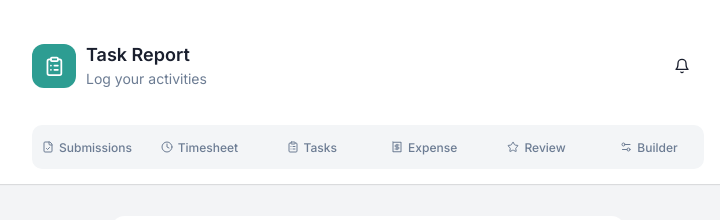
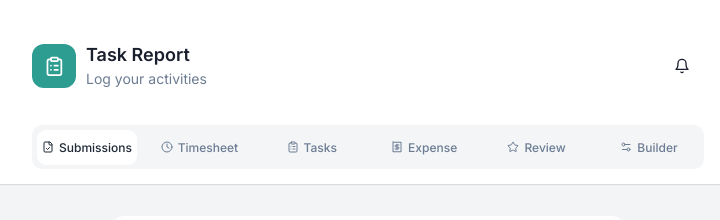
Before and after one commit to Aniamaka-somto/Asoro-Task-tab, a React (Vite) app: page / in a window 1280 px wide. Shown: the top 220 px of the page, without its empty margins (272-992 px from the left). Built offline with nearby package versions, Linux system fonts and the light colour scheme.

Commit message:
tabs now click but i think i want to make the task tab in particular open when i click the task tab

```diff
--- a/src/App.css
+++ b/src/App.css
@@ -141,6 +141,10 @@ label {
 }
 .tab:hover {
   color: #1f2937;
+}
+.tab.active {
+  color: #1f2937;
+  background-color: white;
 }
 /*                                         project dropdown                          */
 
--- a/src/App.jsx
+++ b/src/App.jsx
@@ -26,6 +26,7 @@ const App = () => {
   ];
   const [value, setValue] = useState(1);
   const [activeButton, setActiveButton] = useState(1);
+  const [activeTab, setActiveTab] = useState(0);
   const status = ["Completed", "In Progress", "Pending", "Blocked"];
   const navTab = [
     { text: "Submissions", logo: <LuFileCheck /> },
@@ -46,6 +47,9 @@ const App = () => {
   };
   const handleSelectStatus = (index) => {
     setActiveButton(index);
+  };
+  const handleSelectTab = (index) => {
+    setActiveTab(index);
   };
   return (
     <div className="screen">
@@ -91,7 +95,7 @@ const App = () => {
               <LuBell />
             </div>
           </div>
-          <Tabs tabs={navTab} onClick={() => handleSelectStatus} />
+          <Tabs tabs={navTab} onClick={handleSelectTab} activTab={activeTab} />
         </div>
       </div>
       <div className="main">
--- a/src/components/Tabs.tsx
+++ b/src/components/Tabs.tsx
@@ -1,11 +1,15 @@
 import React from "react";
 
-const Tabs = ({ tabs }) => {
+const Tabs = ({ tabs, onClick, activTab }) => {
   return (
     <div className="tab-container">
       {tabs.map((tab, key) => {
         return (
-          <div className="tab" key={key}>
+          <div
+            className={`tab ${activTab === key ? "active" : ""}`}
+            key={key}
+            onClick={() => onClick(key)}
+          >
             {tab.logo}{" "}
             <span className={key === 0 ? "review" : "hidden"}>{tab.text}</span>
           </div>
```
